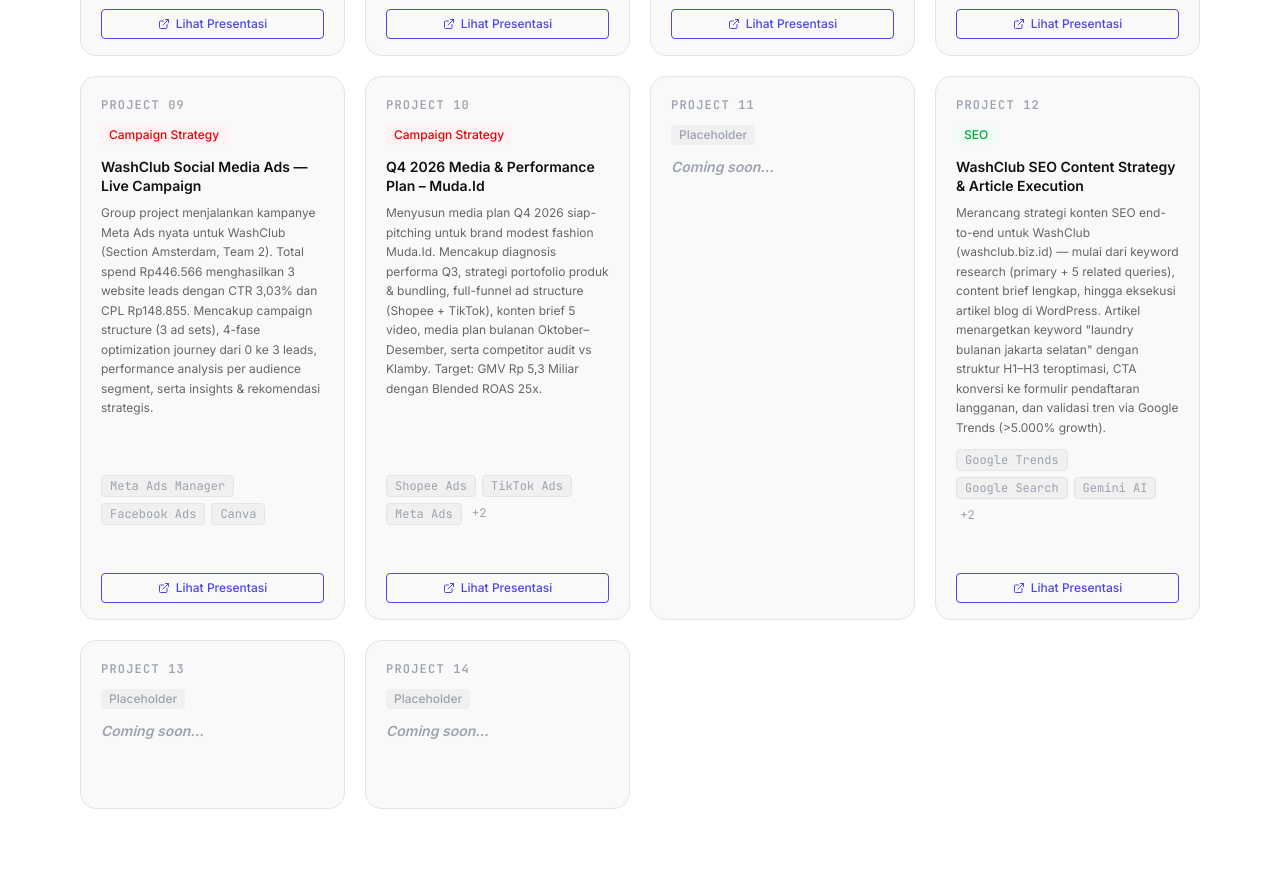
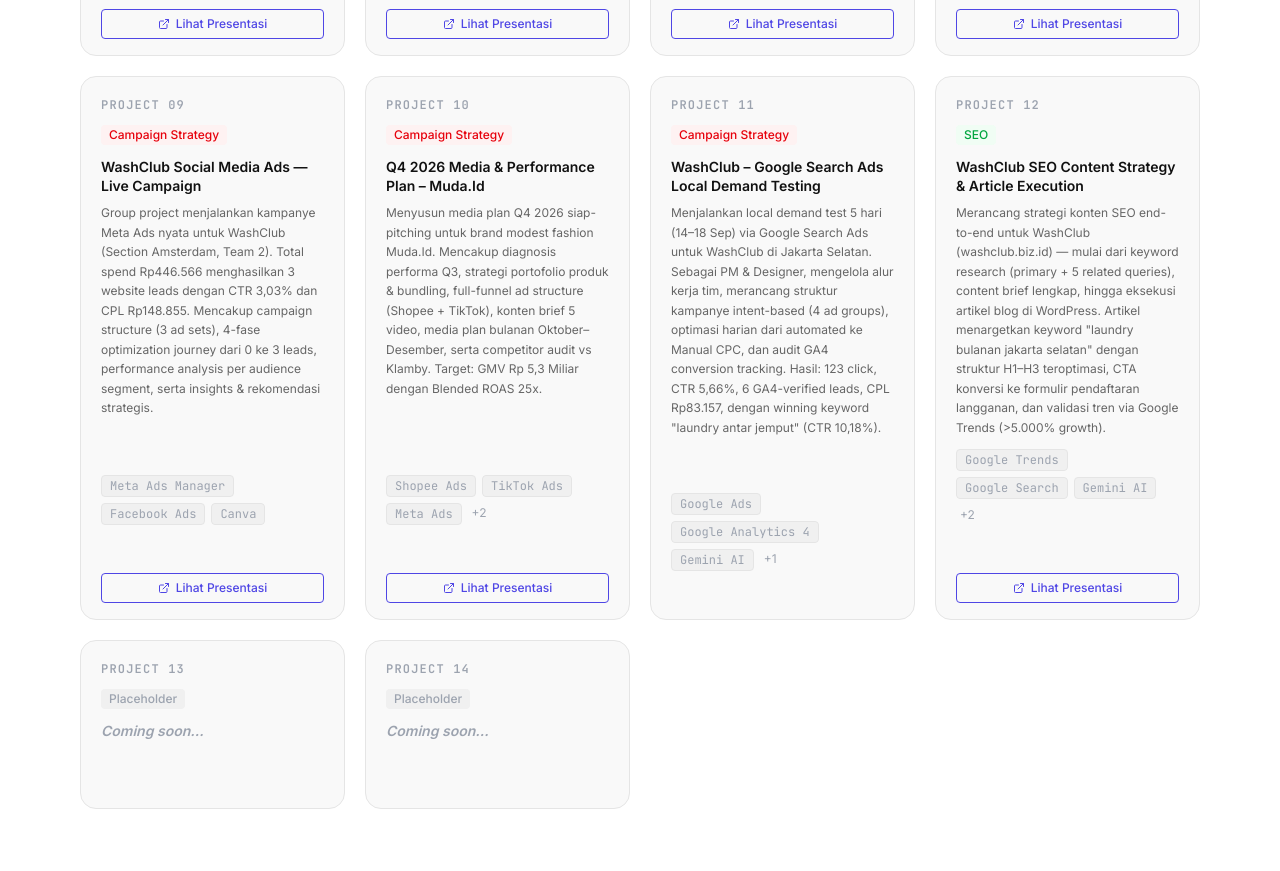
Before and after one commit to danuindra/portfolio-website, a Next.js app: page /journey in a window 1280 px wide. Shown: the part 1580-2451 px from the top of the page. Built offline with nearby package versions, Linux system fonts and the light colour scheme.

Commit message:
feat: add Week 11 WashClub Google Search Ads local demand testing

```diff
--- a/src/data/revou-weeks.ts
+++ b/src/data/revou-weeks.ts
@@ -121,12 +121,12 @@
   {
     week: 11,
     slug: 'week-11',
-    title: '',
-    shortDescription: '',
-    category: 'Placeholder',
-    tools: [],
+    title: 'WashClub – Google Search Ads Local Demand Testing',
+    shortDescription: 'Menjalankan local demand test 5 hari (14–18 Sep) via Google Search Ads untuk WashClub di Jakarta Selatan. Sebagai PM & Designer, mengelola alur kerja tim, merancang struktur kampanye intent-based (4 ad groups), optimasi harian dari automated ke Manual CPC, dan audit GA4 conversion tracking. Hasil: 123 click, CTR 5,66%, 6 GA4-verified leads, CPL Rp83.157, dengan winning keyword "laundry antar jemput" (CTR 10,18%).',
+    category: 'Campaign Strategy',
+    tools: ['Google Ads', 'Google Analytics 4', 'Gemini AI', 'Google Slides'],
     thumbnail: undefined,
-    isPlaceholder: true,
+    isPlaceholder: false,
   },
   {
     week: 12,
```
